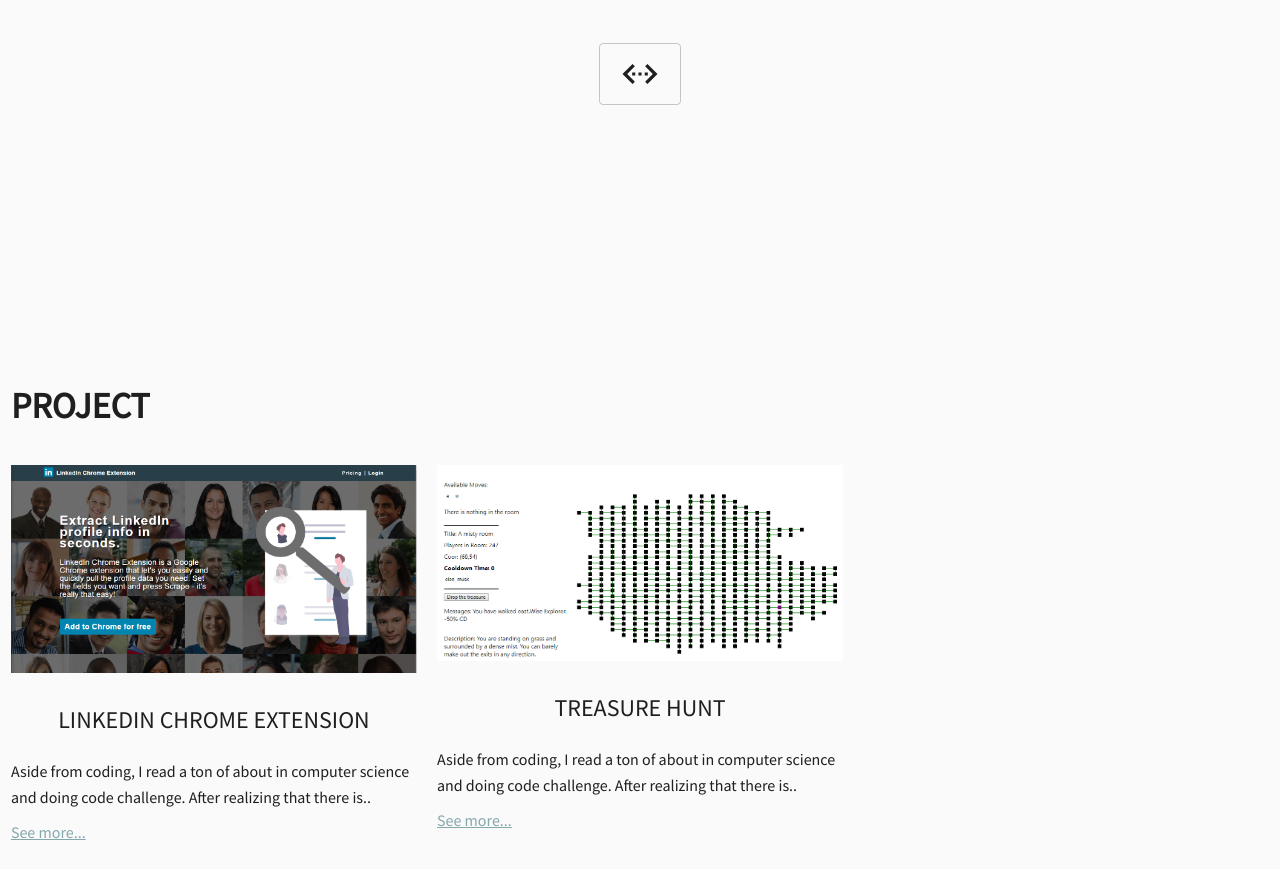
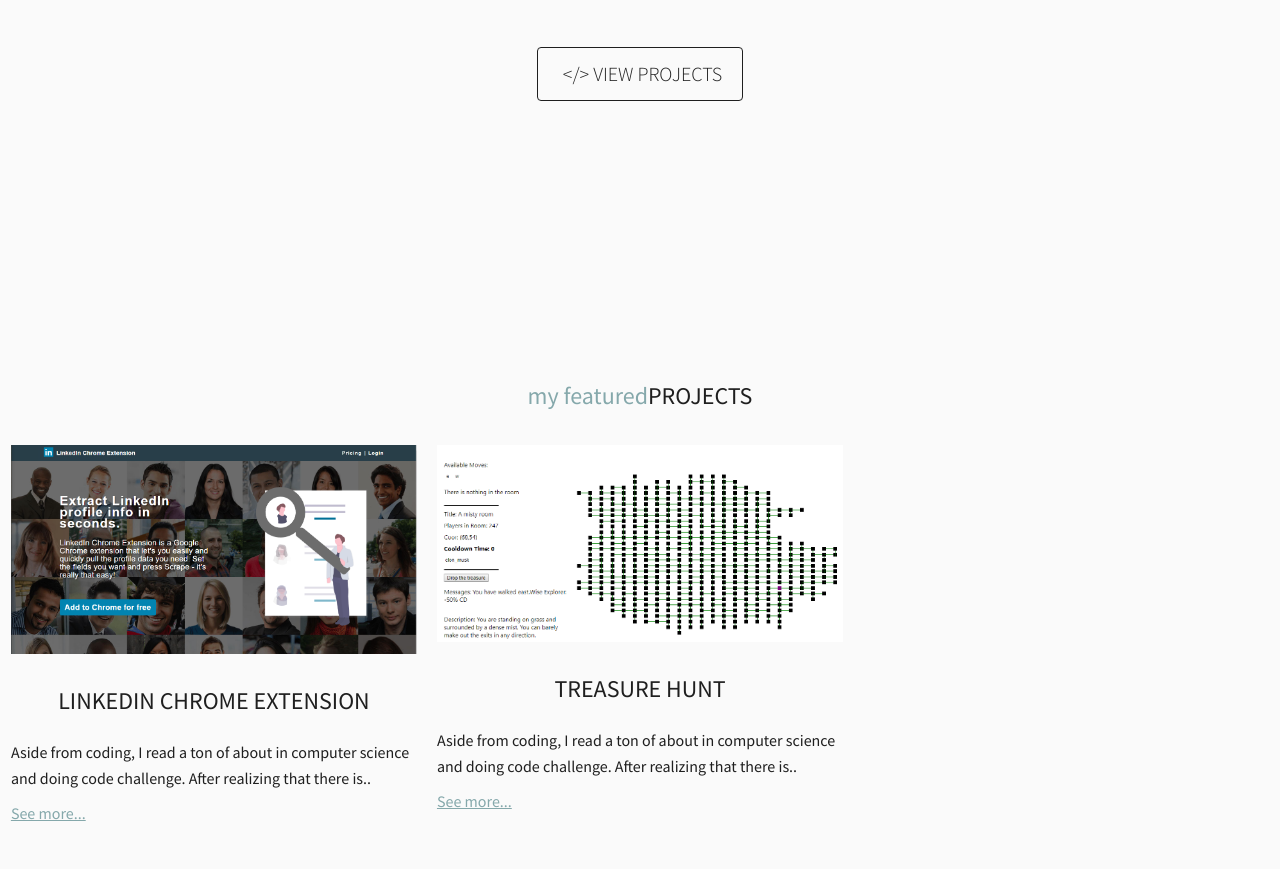
Before and after one commit to YanrongXu/Yanrong-Xu-Portfolio, a Gatsby site: page / in a window 1280 px wide. Shown: the part 473-1342 px from the top of the page. Built offline with nearby package versions, Linux system fonts and the light colour scheme; Gatsby itself is replaced by a stand-in of ours.

```diff
--- a/src/components/Banner.js
+++ b/src/components/Banner.js
@@ -11,7 +11,7 @@
         <span className='tag'>Is a Web Developer</span>
       </Hero>
       <Link className='btn-link' to='/#projects'>
-        <CodeIcon name='code' className='btn-icon' />
+        <span>{"</> View Projects"}</span>
       </Link>
     </StyledBanner>
   )
@@ -31,7 +31,7 @@
   align-items: center;
   justify-content: center;
   .btn-link {
-    border: 1px solid #c4c4c4;
+    border: 1px solid ${black};
     border-radius: 4px;
     padding: 1rem 2rem;
     background: transparent;
@@ -42,13 +42,13 @@
     color: #1f1f1f;
     text-decoration: none;
     text-transform: uppercase;
-    font-style: italic;
     display: flex;
     align-items: center;
     justify-content: space-between;
      &:hover {
       border-color: #1f1f1f;
       color: ${primary};
+      border: 1px solid ${primary}
     }
     span {
       margin-left: 5px;
@@ -75,14 +75,13 @@
   }
   .name {
     color: ${black};
-    font-weight: 900;
-    font-style: italic;
+    font-weight: 300;
     font-size: 4.8rem;
   }
    .tag {
     color: ${primary};
     font-weight: 300;
-    font-size: 3.6rem;
+    font-size: 4rem;
     text-transform: lowercase;
   }
 `;
--- a/src/components/HorizontalSocialBar.js
+++ b/src/components/HorizontalSocialBar.js
@@ -26,7 +26,7 @@
   .container {
     display: flex;
     align-items: center;
-    justify-content: space-between;
+    justify-content: space-evenly;
     height: 100%;
     width: 85%;
     margin: 0 auto;
--- a/src/components/ProjectLayout.js
+++ b/src/components/ProjectLayout.js
@@ -35,6 +35,7 @@
   text-align: center;
   padding: 2rem 0;
   text-transform: uppercase;
+  font-weight: 300;
 `;
 
 const ProjectTechContainer = styled.div`
--- a/src/components/Projects.js
+++ b/src/components/Projects.js
@@ -1,16 +1,40 @@
 import React from "react";
 import styled from "styled-components";
 import ProjectCard from "./ProjectCard";
-import {StaticQuery} from "gatsby"
-import {above} from "../utilities"
-import {PROJECT_LIST_QUERY} from "../queries"
+import {StaticQuery, graphql} from "gatsby"
+import {above, primary} from "../utilities"
+
+const PROJECT_LIST_QUERY = graphql`
+  query ProjectListQuery {
+    allMarkdownRemark {
+      edges {
+        node {
+          excerpt
+          frontmatter {
+            title
+            path
+            imgUrl {
+              childImageSharp {
+                fluid(maxWidth: 956) {
+                  src
+                }
+              }
+            }
+          }
+        }
+      }
+    }
+  }
+`;
 
 const Projects = () => (
   <StaticQuery
     query={PROJECT_LIST_QUERY}
     render={({ allMarkdownRemark }) => (
       <StyledProjects id="projects">
-        <SectionHeading>Project</SectionHeading>
+        <SectionHeading>
+          <span>my featured</span>Projects
+        </SectionHeading>
         <ProjectsContainer>
           {allMarkdownRemark.edges.map(edge => (
             <ProjectCard
@@ -44,10 +68,15 @@
 `;
 
 const SectionHeading = styled.h2`
-  font-weight: 700;
+  font-weight: 400;
   text-transform: uppercase;
-  font-size: 3.6rem;
+  font-size: 2.4rem;
   margin-bottom: 3rem;
+  text-align: center;
+  span {
+    color: ${primary};
+    text-transform: lowercase;
+  }
 `;
 
 export default Projects;
--- a/src/elements/SectionHeading.js
+++ b/src/elements/SectionHeading.js
@@ -2,7 +2,7 @@
 import {black} from "../utilities"
 
 export const SectionHeading = styled.h2`
-  font-weight: 700;
+  font-weight: 300;
   text-transform: uppercase;
   font-size: 3.6rem;
   margin-bottom: 3rem;
--- a/src/queries/index.js
+++ b/src/queries/index.js
@@ -1,24 +1,24 @@
 import { graphql } from "gatsby";
 
-export const PROJECT_LIST_QUERY = graphql`
-  query ProjectListQuery {
-    allMarkdownRemark {
-      edges {
-        node {
-          excerpt
-          frontmatter {
-            title
-            path
-            imgUrl {
-              childImageSharp {
-                fluid(maxWidth: 956) {
-                  src
-                }
-              }
-            }
-          }
-        }
-      }
-    }
-  }
-`;
+// export const PROJECT_LIST_QUERY = graphql`
+//   query ProjectListQuery {
+//     allMarkdownRemark {
+//       edges {
+//         node {
+//           excerpt
+//           frontmatter {
+//             title
+//             path
+//             imgUrl {
+//               childImageSharp {
+//                 fluid(maxWidth: 956) {
+//                   src
+//                 }
+//               }
+//             }
+//           }
+//         }
+//       }
+//     }
+//   }
+// `;
```
Also changed, not shown: src/components/HorizontalNavigation.js (added, +36 -0 lines).
